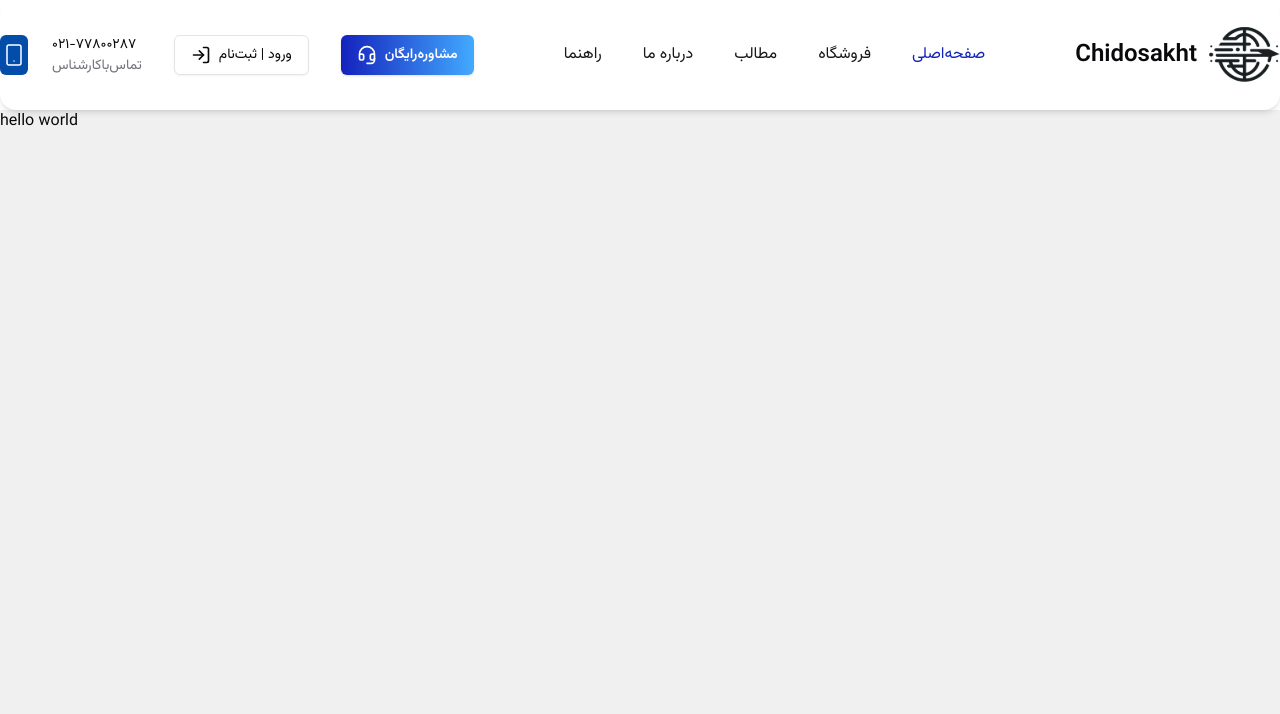
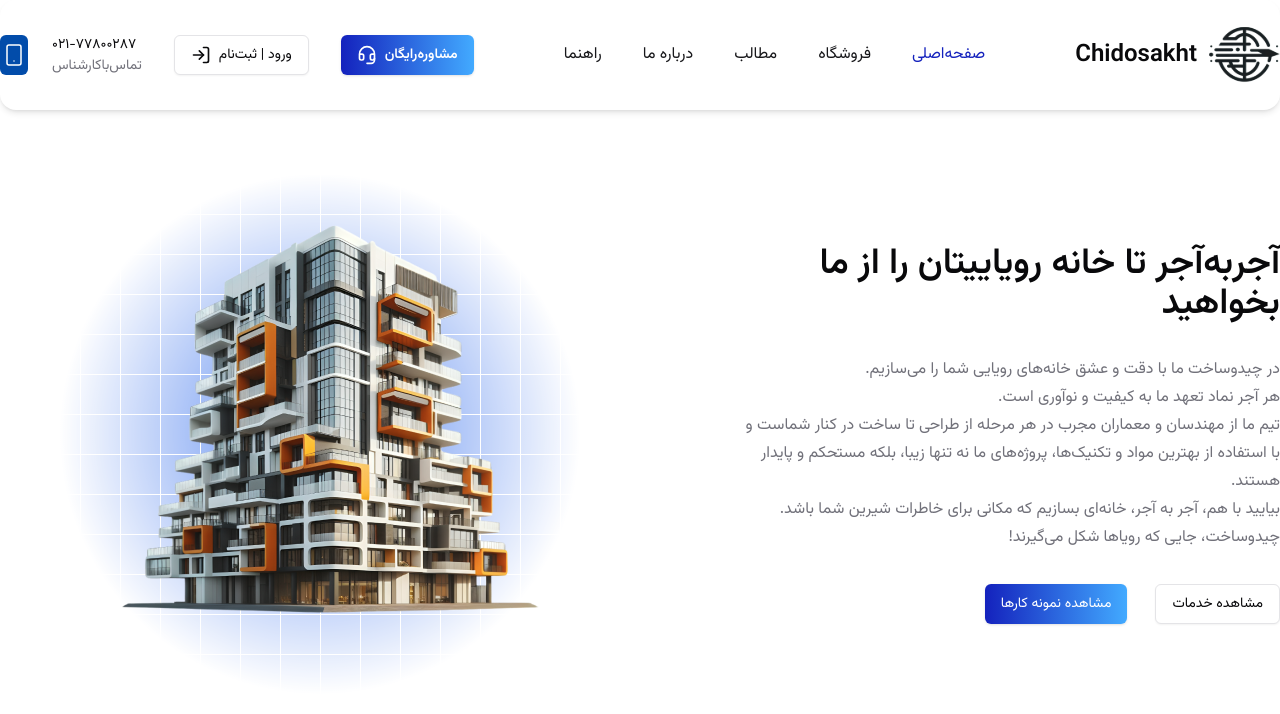
Before and after one commit to mo1nammad/chidosakht-test, a Next.js app: page / in a window 1280 px wide. Shown: the top 714 px of the page. Built offline with nearby package versions, Linux system fonts and the light colour scheme.

Commit message:
<finish>: no respnsive hero section

```diff
--- a/src/app/(navigation)/page.tsx
+++ b/src/app/(navigation)/page.tsx
@@ -1,3 +1,78 @@
+import Image from "next/image";
+import Link from "next/link";
+
+import { Button, buttonVariants } from "@/components/ui/button";
+
 export default function Home() {
-  return <div className="bg-accent h-[757px]">hello world</div>;
+  return (
+    <div className="bg-background h-[757px]">
+      {/* hero section */}
+      <section className="flex items-center justify-between max-w-screen-xl mx-auto pt-6">
+        <div className="relative w-1/2 h-[600px] overflow-hidden">
+          <div
+            className="relative w-full h-full"
+            style={{
+              backgroundColor: "#2563EB",
+              background:
+                "linear-gradient(#ffffff 1px, transparent 1px), linear-gradient(to right, #ffffff 1px, #2563EB 1px)",
+              backgroundSize: "40px 40px",
+              opacity: 0.6,
+            }}
+          >
+            <div
+              className="absolute inset-0"
+              style={{
+                background:
+                  "radial-gradient(circle closest-corner at center, transparent 60px, #ffffff 260px)",
+              }}
+            />
+          </div>{" "}
+          <Image
+            alt="hero section image"
+            width={448}
+            height={450}
+            src={"/home/Fanavaran 1.png"}
+            className="absolute top-20 left-24"
+          />
+        </div>
+
+        <div className="flex flex-col">
+          <div
+            className="flex flex-col justify-center gap-y-8 max-w-[540px]"
+            dir="rtl"
+          >
+            <h1 className="text-4xl font-vazir-semibold">
+              آجربه‌آجر تا خانه رویاییتان را از ما بخواهید
+            </h1>
+            <div className="max-w-[540px] text-muted-foreground">
+              <p className="leading-7">
+                در چیدوساخت ما با دقت و عشق خانه‌های رویایی شما را می‌سازیم.
+              </p>
+              <p className="leading-7">
+                هر آجر نماد تعهد ما به کیفیت و نوآوری است.
+              </p>
+              <p className="leading-7">
+                تیم ما از مهندسان و معماران مجرب در هر مرحله از طراحی تا ساخت در
+                کنار شماست و با استفاده از بهترین مواد و تکنیک‌ها، پروژه‌های ما
+                نه تنها زیبا، بلکه مستحکم و پایدار هستند.
+              </p>
+              <p className="leading-7">
+                بیایید با هم، آجر به آجر، خانه‌ای بسازیم که مکانی برای خاطرات
+                شیرین شما باشد. چیدوساخت، جایی که رویاها شکل می‌گیرند!
+              </p>
+            </div>
+          </div>
+          <div className="space-x-7 self-end mt-8">
+            <Button asChild>
+              <Link href={"#"}>مشاهده نمونه کارها</Link>
+            </Button>
+
+            <Button asChild variant="outline">
+              <Link href={"#"}>مشاهده خدمات</Link>
+            </Button>
+          </div>
+        </div>
+      </section>
+    </div>
+  );
 }
```
Also changed, not shown: public/home/Fanavaran 1.png (added).
